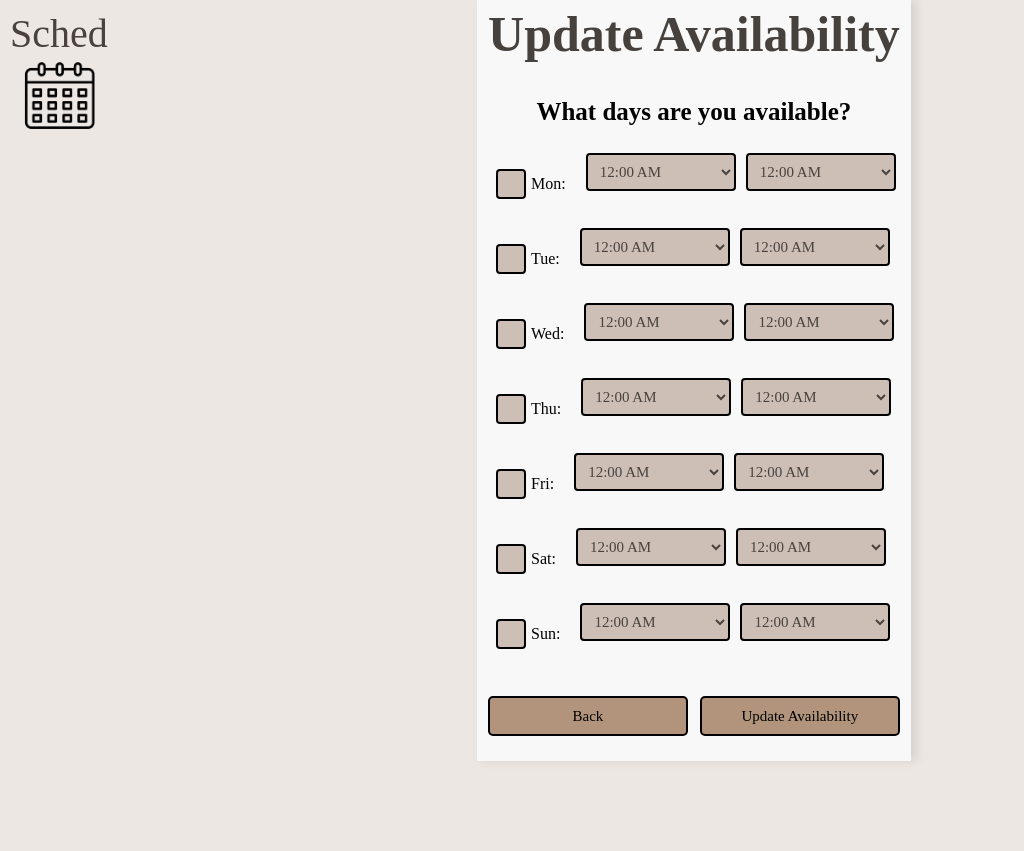
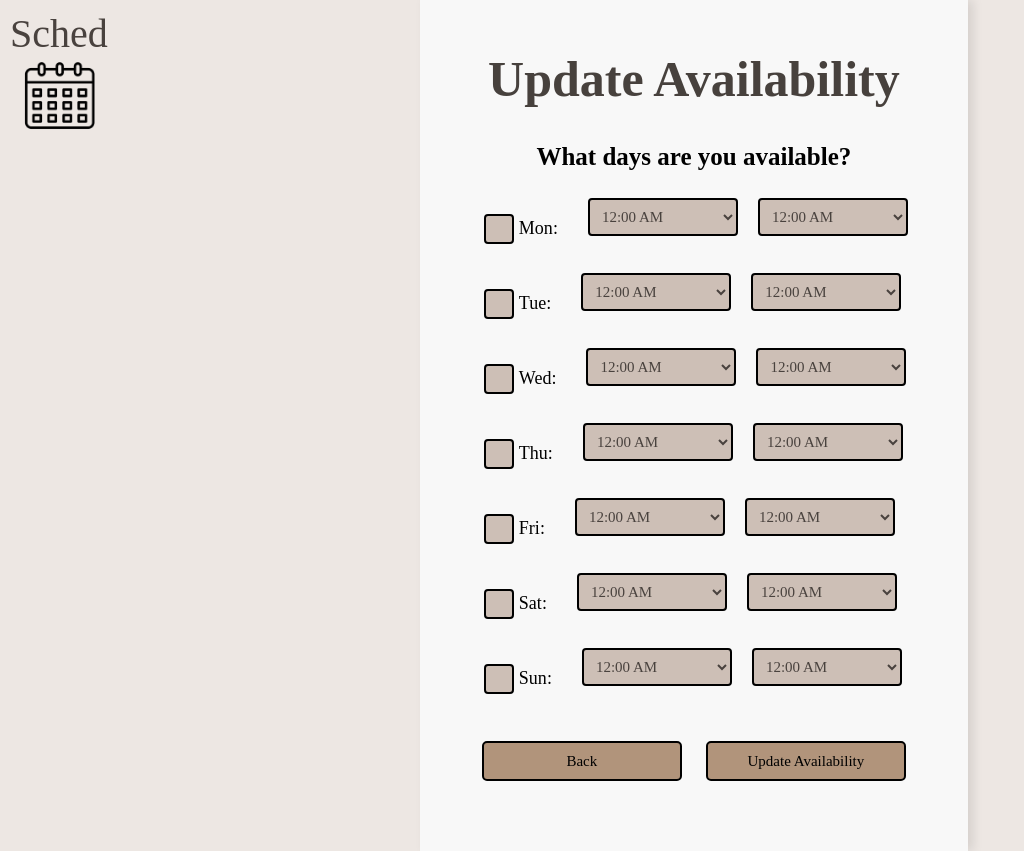
Before and after one commit to matt0125/Scheduler, a React (Create React App) app in the folder web/: page /update-availability/1 in a window 1280 px wide. Shown: the whole page, without its empty margins (0-1024 px from the left). Before the commit the page ends 800 px from the top, so only its background shows below. Built offline with nearby package versions, Linux system fonts and the light colour scheme.

Commit message:
more specified css

```diff
--- a/web/src/styles/UpdateAvailability.css
+++ b/web/src/styles/UpdateAvailability.css
@@ -1,4 +1,4 @@
-body, html {
+.update-Avail-Page body, html {
     background-color: #EDE7E3;
     font-family: Katibeh;
     display: flex;
@@ -7,12 +7,12 @@ body, html {
     height: 10vh;
 }
 
-.update-title {
+.update-Avail-Page .update-title {
     text-align: center;
     margin-bottom: 10px;
 }
 
-h1 {
+.update-Avail-Page h1 {
     color: #49423E;
     text-align: left;
     font-family: Katibeh;
@@ -23,7 +23,7 @@ h1 {
     margin: 0;
 }
 
-h2 {
+.update-Avail-Page h2 {
     font-size: 50px;
     color: #47413d;
     font-family: Katibeh;
@@ -32,25 +32,26 @@ h2 {
     text-align: center;
 }
 
-h3 {
+.update-Avail-Page h3 {
     display: flex;
+    font-family: Katibeh;
     flex-direction: column;
     align-items: center;
     font-size: 25px;
 }
 
-.logo-container {
+.update-Avail-Page .logo-container {
     margin-left: 10px;
     margin-top: 10px;
 }
 
-.logo {
+.update-Avail-Page .logo {
     width: 50px;
     height: auto;
     margin-left: 10px;
 }
 
-.form-container {
+.update-Avail-Page .form-container {
     display: flex;
     flex-direction: column;
     align-items: center;
@@ -58,28 +59,41 @@ h3 {
     border-radius: 8px;
 }
 
-.dropdown-container {
+.update-Avail-Page .dropdown-container {
     display: flex;
+    flex-wrap: wrap;
+    justify-content: center;
     margin-bottom: 20px;
 }
 
 
-form {
+.update-Avail-Page form {
     color: #000000;
 }
 
-.availabilities div {
+.update-Avail-Page .availabilities div {
     display: flex;
     align-items: center;
     margin-bottom: 10px;
 }
 
-.availabilities .start {
+.update-Avail-Page .availabilities .start {
+    display: flex;
+    flex-direction: column;
     align-items: center;
-    color: blue;
+    margin-left: 10px;
 }
 
-label {
+.update-Avail-Page .availabilities .end {
+    display: flex;
+    flex-direction: column;
+    align-items: center;
+    margin-left: 10px;
+}
+
+.update-Avail-Page label {
+    font-family: Katibeh;
+    font-size: 18px;
     margin-right: 10px;
     margin-left: 10px;
     padding-right: 10px;
@@ -88,13 +102,13 @@ label {
     height: 30px;
 }
 
-::after {
+.update-Avail-Page::after {
     content: "";
     display: table;
     clear: both;
 }
 
-select {
+.update-Avail-Page select {
     width: 150px;
     margin-bottom: 5px;
     margin-top: 2px;
@@ -108,16 +122,16 @@ select {
     font-size: 15px;
 }
 
-select[name="position"] {
+.update-Avail-Page select[name="position"] {
     margin-left: 10px;
 }
 
-select, input[type="checkbox"] {
+.update-Avail-Page select, input[type="checkbox"] {
     margin-right: 10px;
 }
 
 /* checkbox */
-input[type="checkbox"] {
+.update-Avail-Page input[type="checkbox"] {
     appearance: none;
     -webkit-appearance: none;
     -moz-appearance: none;
@@ -132,7 +146,7 @@ input[type="checkbox"] {
     margin-right: 5px;
 }
 
-input[type="checkbox"]:checked::before {
+.update-Avail-Page input[type="checkbox"]:checked::before {
     content: '\2714';
     font-size: 20px;
     color: #000000;
@@ -142,12 +156,12 @@ input[type="checkbox"]:checked::before {
     transform: translate(-50%, -50%);
 }
 
-.dropdown-container {
+.update-Avail-Page .dropdown-container {
     display: flex;
     justify-content: center;
 }
 
-button {
+.update-Avail-Page button {
     background-color: #B1947B;
     color: #000000;
     font-family: Katibeh;
@@ -162,14 +176,15 @@ button {
     line-height: 35px;
 }
 
-.background-square {
+.update-Avail-Page .background-square {
     background-color: #F8F8F8;
-    padding: 5px;
+    padding: 50px;
     display: flex;
     flex-direction: column;
     justify-content: center;
     align-items: center;
     margin: auto;
     max-width: 600px;
+    max-height: 100%;
     box-shadow: 5px 0 10px rgba(0, 0, 0, 0.1);
 }
```
